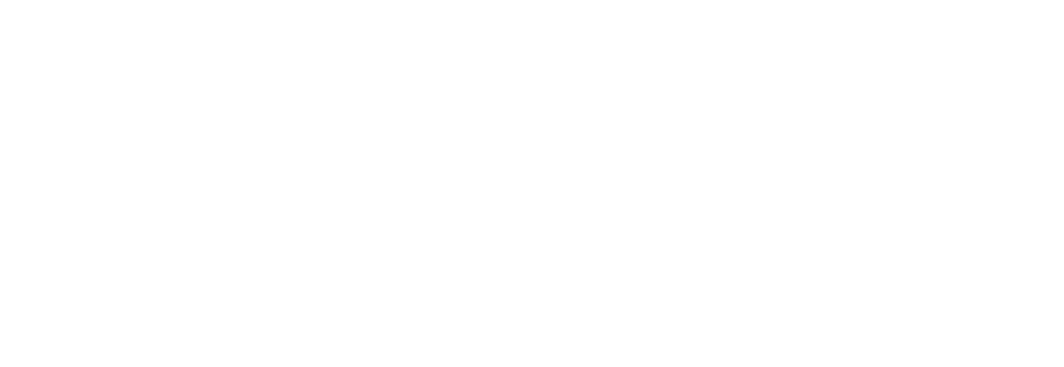
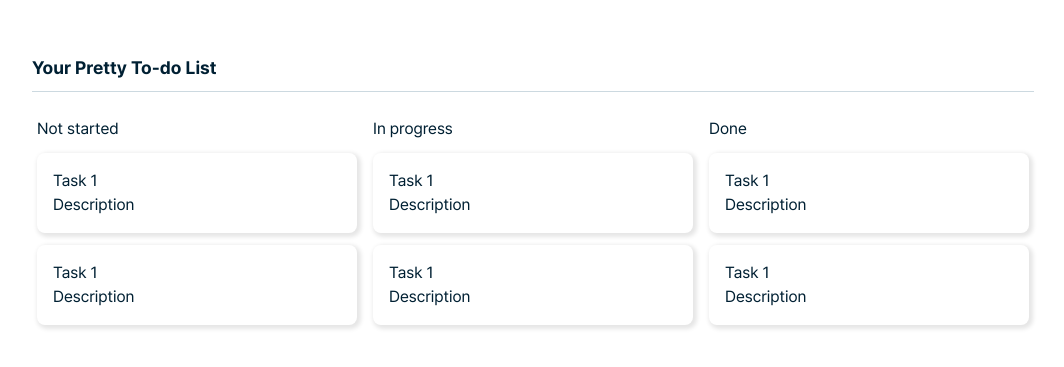
Before and after one commit to koreanerd/JoBeen_ToDoPage, a Next.js app: page / in a window 1280 px wide. Shown: the part 211-578 px from the top of the page, without its empty margins (108-1172 px from the left). Built offline with nearby package versions, Linux system fonts and the light colour scheme.

Commit message:
ui: basic layout design

```diff
--- a/src/app/page.tsx
+++ b/src/app/page.tsx
@@ -1,7 +1,12 @@
+import BoardContainer from '@/components/board/BoardContainer';
+
 export default function Home() {
   return (
-    <div className="grid grid-rows-[20px_1fr_20px] items-center justify-items-center min-h-screen p-8 pb-20 gap-16 sm:p-20 font-[family-name:var(--font-geist-sans)]">
-      <main className="flex flex-col gap-8 row-start-2 items-center sm:items-start"></main>
+    <div className="min-h-screen flex flex-col items-center justify-center">
+      <main className="flex flex-col gap-8 row-start-2 items-center sm:items-start w-full max-w-[1000px]">
+        <BoardContainer />
+      </main>
+
       <footer className="row-start-3 flex gap-6 flex-wrap items-center justify-center"></footer>
     </div>
   );
--- /dev/null
+++ b/src/components/board/BoardColumn.tsx
@@ -0,0 +1,18 @@
+import TaskCard from '@/components/card/TaskCard';
+
+interface BoardColumnProps {
+  status: 'notStarted' | 'inProgress' | 'done';
+  title: string;
+}
+
+export default function BoardColumn({ status, title }: BoardColumnProps) {
+  return (
+    <div className="w-[320px] min-w-[200px]">
+      <h2 className="mb-[12px]">{title}</h2>
+
+      <div>
+        <TaskCard />
+      </div>
+    </div>
+  );
+}
--- /dev/null
+++ b/src/components/board/BoardContainer.tsx
@@ -0,0 +1,19 @@
+import BoardColumn from '@/components/board/BoardColumn';
+
+export default function BoardContainer() {
+  return (
+    <div>
+      <div className="border-b border-border pb-[10px] mb-[25px] w-full text-heading font-bold">
+        Your Pretty To-do List
+      </div>
+
+      <div className="flex justify-between gap-4 px-[5px] w-full">
+        <BoardColumn status="notStarted" title="Not started" />
+
+        <BoardColumn status="inProgress" title="In progress" />
+
+        <BoardColumn status="done" title="Done" />
+      </div>
+    </div>
+  );
+}
--- /dev/null
+++ b/src/components/card/TaskCard.tsx
@@ -0,0 +1,17 @@
+export default function TaskCard() {
+  return (
+    <div className="flex flex-col gap-[12px]">
+      <div className="p-4 rounded-lg shadow-[2px_2px_4px_2px_rgba(0,0,0,0.1)]">
+        <h3>Task 1</h3>
+
+        <p>Description</p>
+      </div>
+
+      <div className="p-4 rounded-lg shadow-[2px_2px_4px_2px_rgba(0,0,0,0.1)]">
+        <h3>Task 1</h3>
+
+        <p>Description</p>
+      </div>
+    </div>
+  );
+}
```
Also changed, not shown: src/recoil/atoms/boardState.ts (added), src/recoil/atoms/taskState.ts (added), src/recoil/selectors/taskSelectors.ts (added), src/types/board.ts (added), src/types/task.ts (added).
